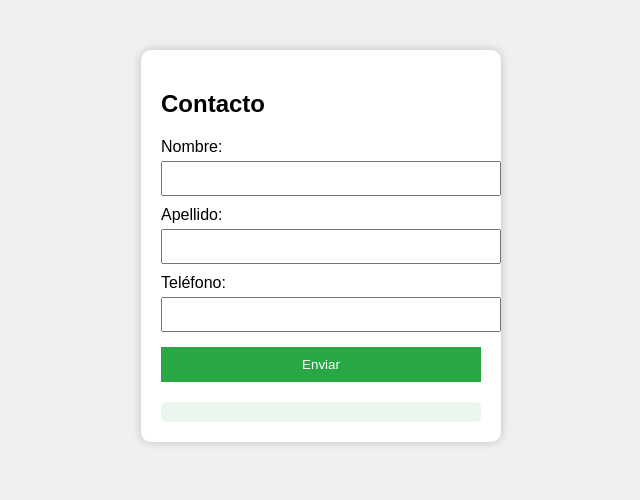
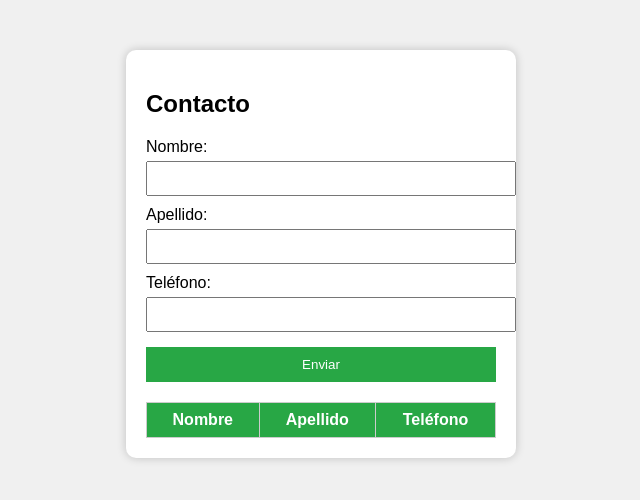
Before and after one commit to luisgerardo09089-creator/contactos-, a plain HTML site: page index.html in a window 1280 px wide. Shown: the whole page, without its empty margins (319-959 px from the left). Drawn offline with Linux system fonts and the light colour scheme.

Commit message:
Update index.html

```diff
--- a/index.html
+++ b/index.html
@@ -11,7 +11,7 @@
         }
 
         .form-container {
-            width: 320px;
+            width: 350px;
             margin: 50px auto;
             padding: 20px;
             background: white;
@@ -44,11 +44,21 @@
             background-color: #218838;
         }
 
-        #resultado {
+        table {
+            width: 100%;
             margin-top: 20px;
-            padding: 10px;
-            background-color: #e9f7ef;
-            border-radius: 5px;
+            border-collapse: collapse;
+        }
+
+        th, td {
+            border: 1px solid #ccc;
+            padding: 8px;
+            text-align: center;
+        }
+
+        th {
+            background-color: #28a745;
+            color: white;
         }
     </style>
 </head>
@@ -70,7 +80,18 @@
         <button type="submit">Enviar</button>
     </form>
 
-    <div id="resultado"></div>
+    <!-- Tabla -->
+    <table id="tablaDatos">
+        <thead>
+            <tr>
+                <th>Nombre</th>
+                <th>Apellido</th>
+                <th>Teléfono</th>
+            </tr>
+        </thead>
+        <tbody>
+        </tbody>
+    </table>
 </div>
 
 <script>
@@ -81,14 +102,16 @@ document.getElementById("contactForm").addEventListener("submit", function(e) {
     let apellido = document.getElementById("apellido").value;
     let telefono = document.getElementById("telefono").value;
 
-    let resultado = document.getElementById("resultado");
+    let tabla = document.getElementById("tablaDatos").getElementsByTagName("tbody")[0];
 
-    resultado.innerHTML = `
-        <h3>Datos ingresados:</h3>
-        <p><strong>Nombre:</strong> ${nombre}</p>
-        <p><strong>Apellido:</strong> ${apellido}</p>
-        <p><strong>Teléfono:</strong> ${telefono}</p>
-    `;
+    let nuevaFila = tabla.insertRow();
+
+    nuevaFila.insertCell(0).textContent = nombre;
+    nuevaFila.insertCell(1).textContent = apellido;
+    nuevaFila.insertCell(2).textContent = telefono;
+
+    // Limpiar formulario
+    document.getElementById("contactForm").reset();
 });
 </script>
 
```
